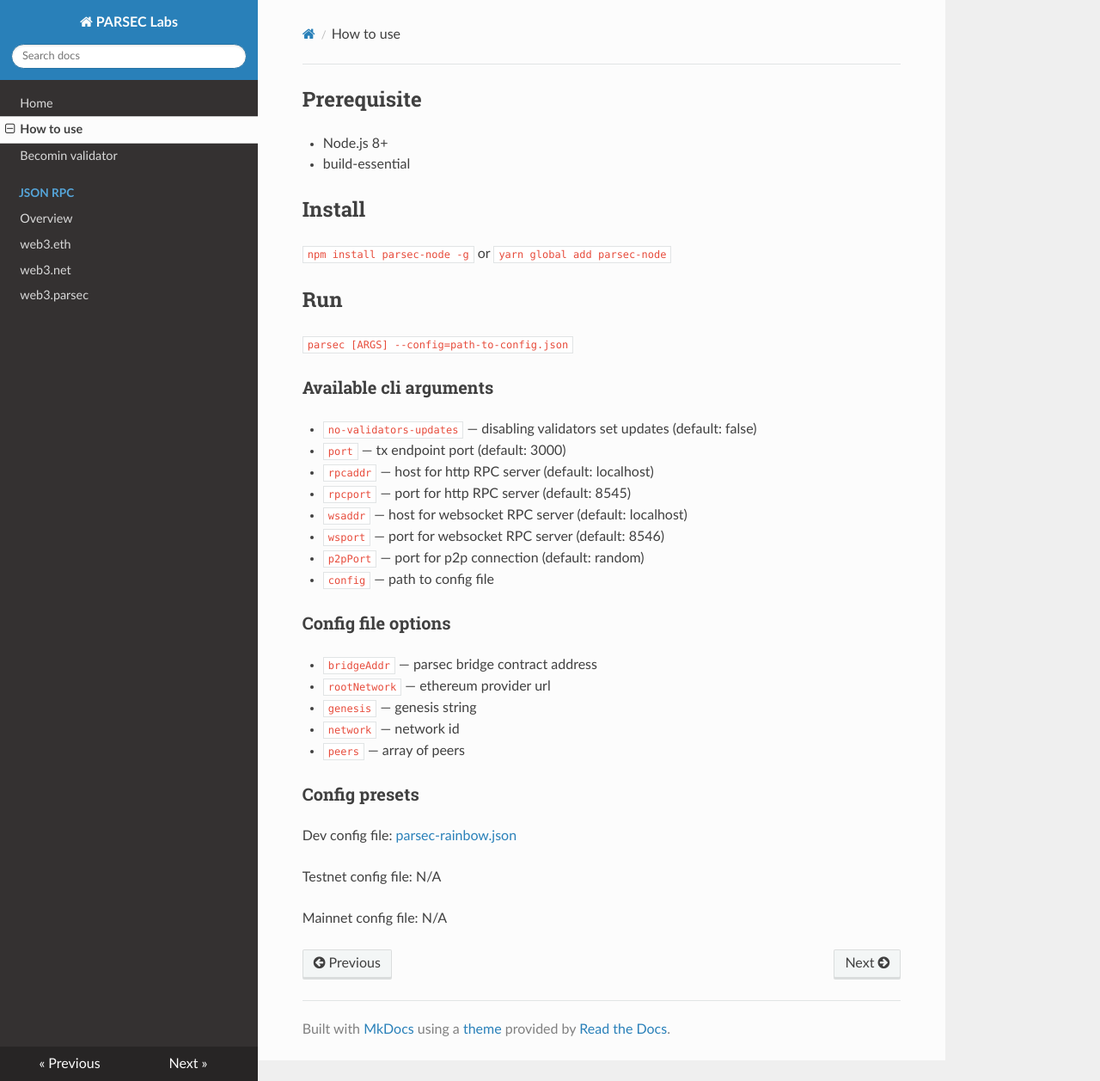
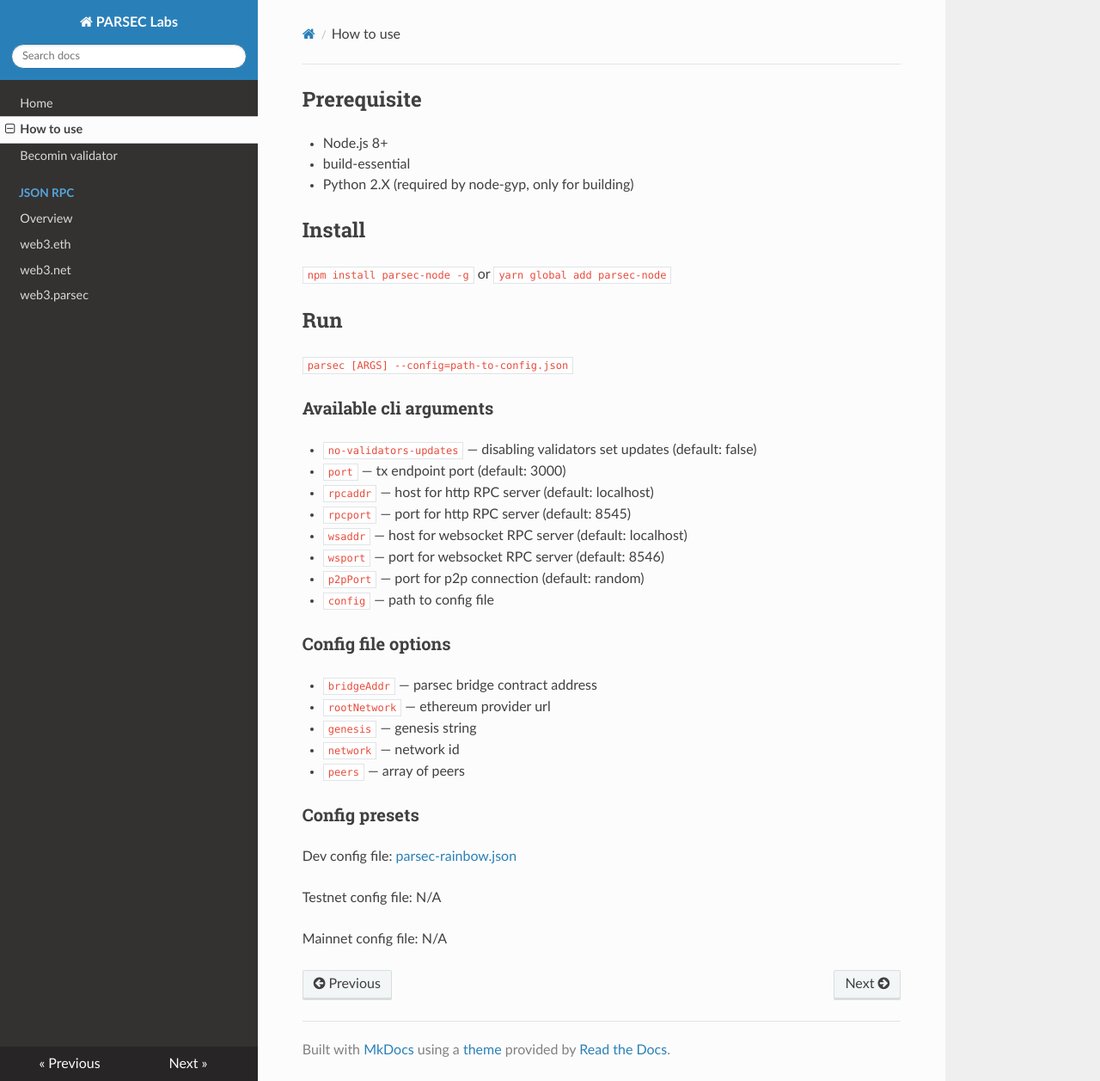
Before and after one commit to leapdao/leap-node, an MkDocs documentation site: the page built from docs/how-to-use.md, in a window 1280 px wide and 1257 px high. Shown: the whole window at 86% size. Built offline with MkDocs 1.6.1, drawn with Linux system fonts in a browser that asks for light colours; nearby versions of some CDN libraries; old or Windows-style settings are respelled for this version of MkDocs.

Commit message:
docs: note about python2. #34

```diff
--- a/docs/how-to-use.md
+++ b/docs/how-to-use.md
@@ -6,6 +6,7 @@
 
 - Node.js 8+
 - build-essential
+- Python 2.X (required by node-gyp, only for building)
 
 ## Install
 
```
Also changed, not shown: README.md (+1 -0 lines).
